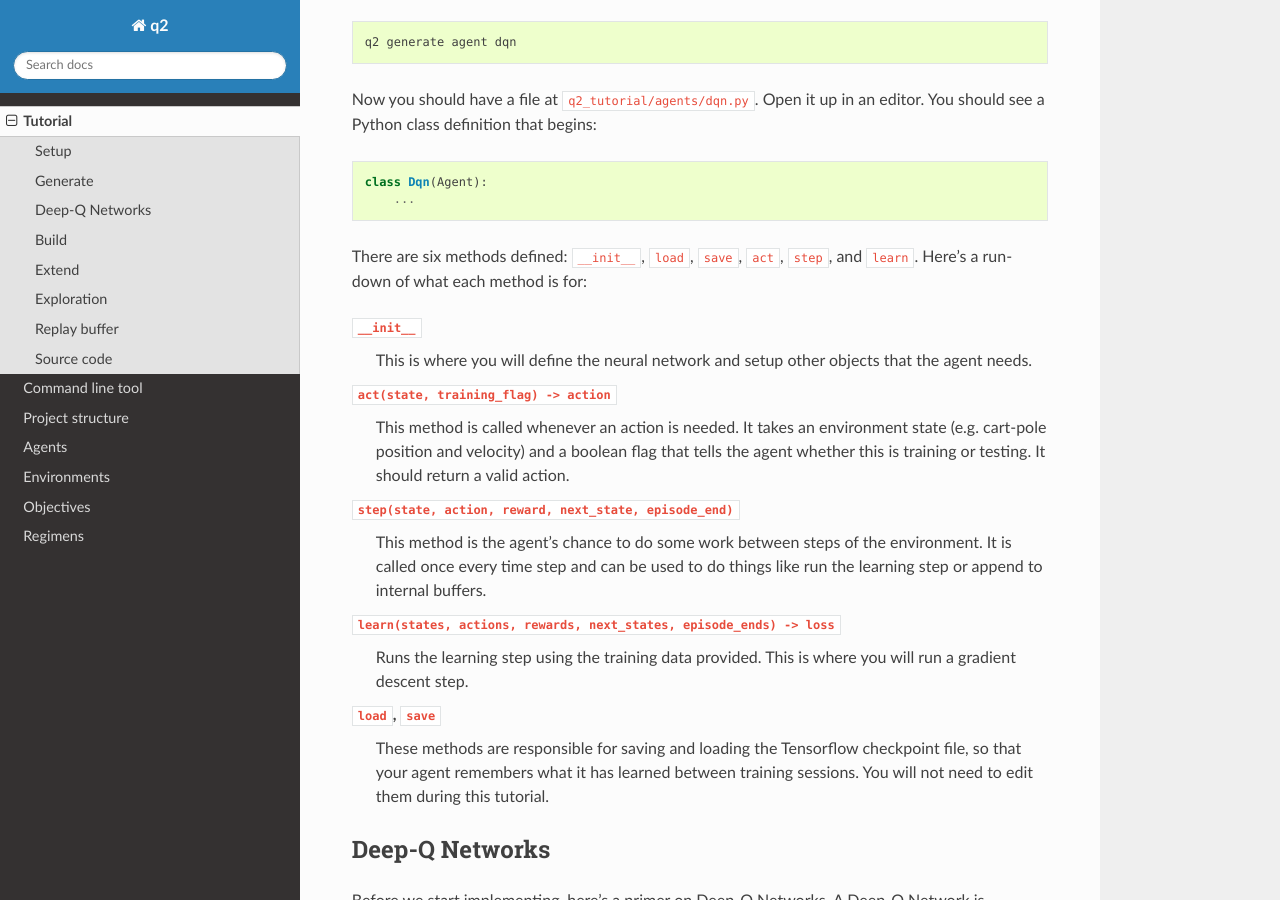
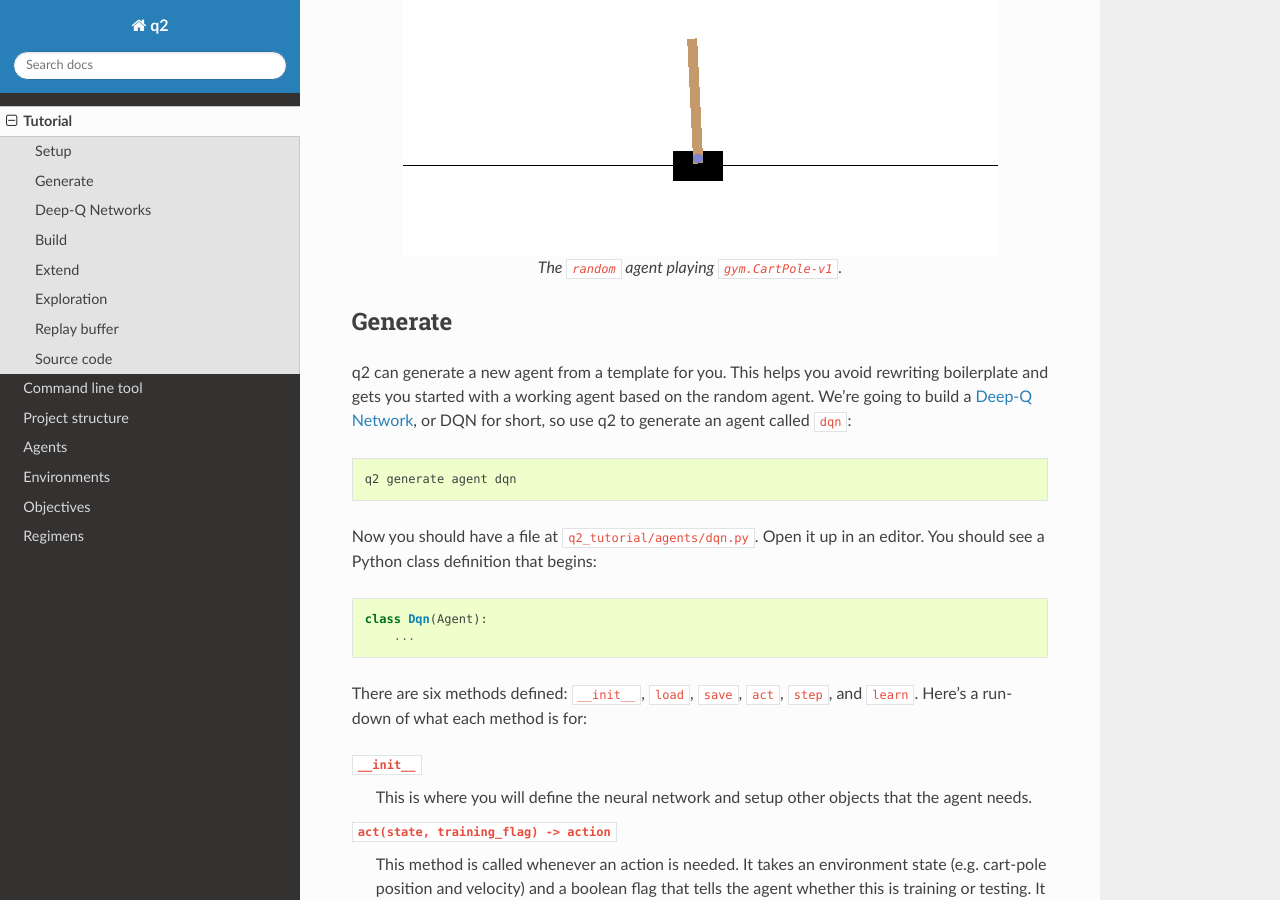
Before and after one commit to tdb-alcorn/q2, a Sphinx documentation site: the page built from docs/tutorial.rst, in a window 1280 px wide and 900 px high, scrolled down 1696 px. Built offline with Sphinx 7.4.7 and the Read the Docs theme 2.0.0, drawn with Linux system fonts in a browser that asks for light colours.

Commit message:
Fix issue #1.
Also add an image to spice up the tutorial.

```diff
--- a/docs/tutorial.rst
+++ b/docs/tutorial.rst
@@ -62,6 +62,12 @@ random agent just chooses a random action every time. In this case, that
 would be a random string of lefts (\ ``0``\ ) and rights (\ ``1``\ ). This turns
 out not to be a very good strategy. It's time to build our own agent, to see
 if we can do better.
+
+.. figure:: /images/cartpole-v1-random.gif
+    :align: center
+
+    The ``random`` agent playing ``gym.CartPole-v1``.
+
 
 Generate
 ^^^^^^^^
```
Also changed, not shown: docs/images/cartpole-v1-random.gif (added), 1 other file.
